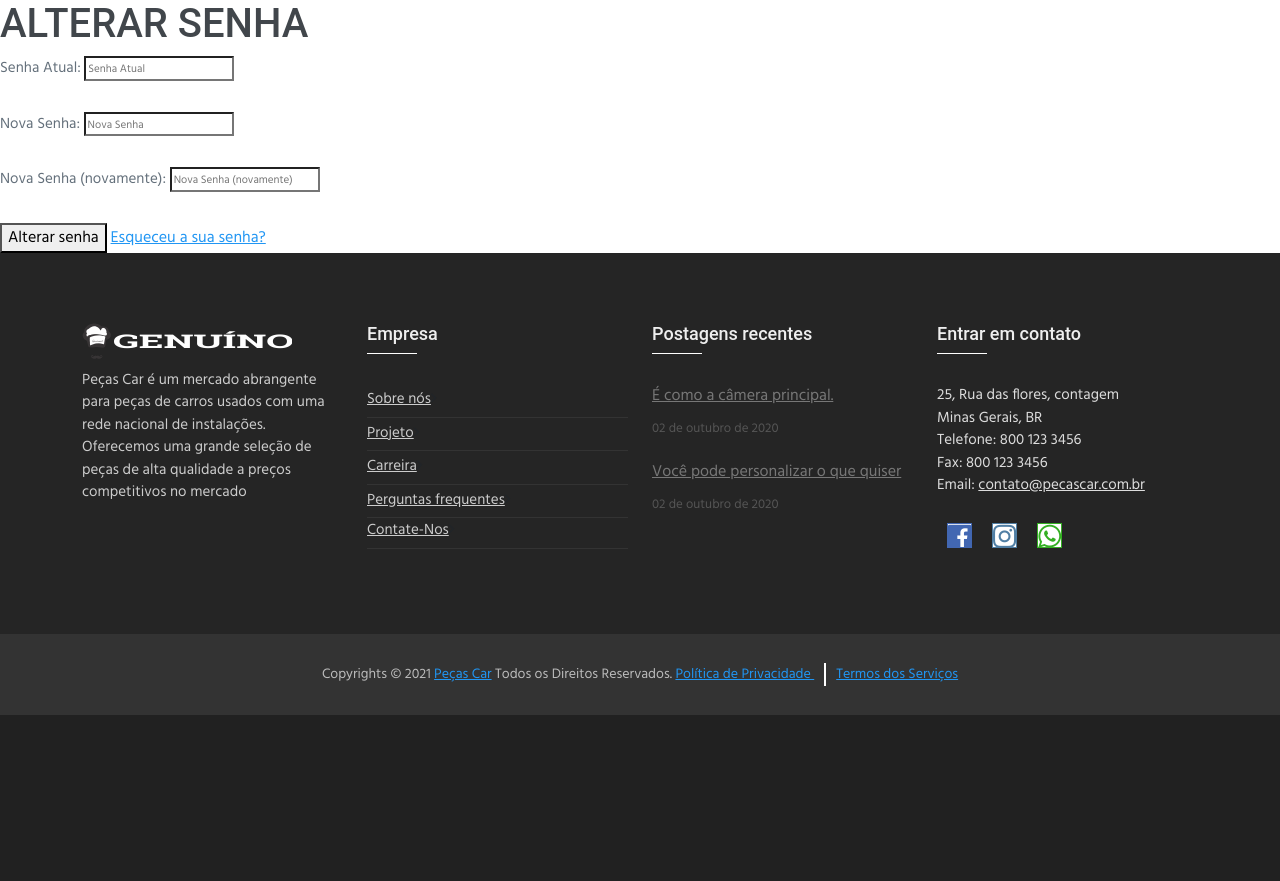
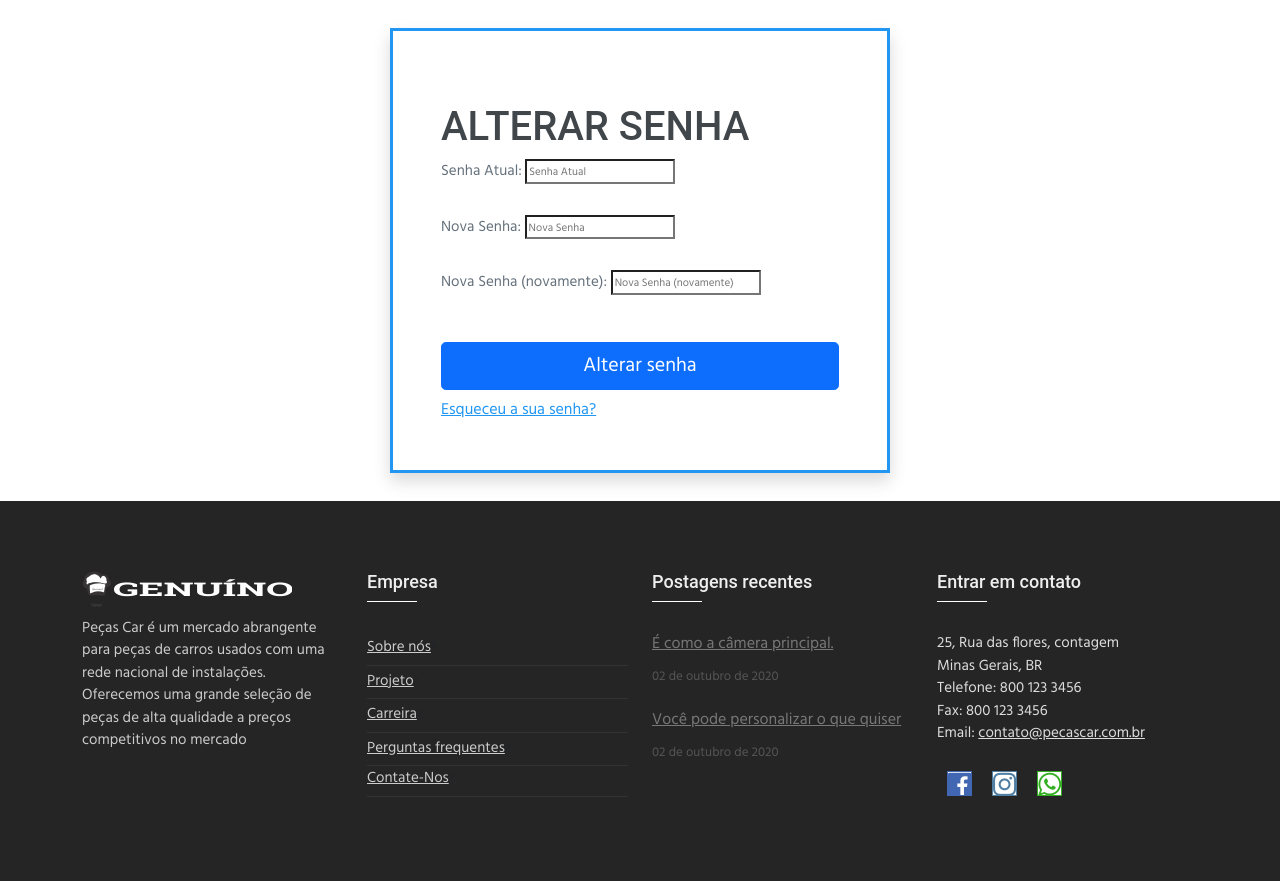
Before and after one commit to alfabar/pecas.vendas, a Django app: page /accounts/password/change/ in a window 1280 px wide. Shown: the part 108-989 px from the top of the page. Before the commit the page ends 823 px from the top, so only its background shows below. Run offline with Django 3.2, Linux system fonts and the light colour scheme; a user stored in the database is signed in; data that the repository does not hold is empty; parts of the project's set-up code (start-up, migrations or seed data) failed here and were passed over; some libraries are stand-ins or nearby versions.

Commit message:
atualizado

```diff
--- a/main/templates/account/password_change.html
+++ b/main/templates/account/password_change.html
@@ -1,16 +1,21 @@
-{% extends "account/base.html" %}
+{% extends "account/base.html" %} {% load i18n %} {% block head_title %}{% trans "Change Password" %}{% endblock %} {% block content %}
+<div class="modal-dialog" role="document">
+    <div class="modal-content rounded-5 shadow">
+        <div class="modal-header p-5 pb-4 border-bottom-0">
 
-{% load i18n %}
+            <!-- <h5 class="modal-title">Modal title</h5> -->
+        </div>
 
-{% block head_title %}{% trans "Change Password" %}{% endblock %}
+        <div class="modal-body p-5 pt-0">
+            <h1>{% trans "Change Password" %}</h1>
 
-{% block content %}
-    <h1>{% trans "Change Password" %}</h1>
+            <form method="POST" action="{% url 'account_change_password' %}" class="password_change">
+                {% csrf_token %} {{ form.as_p }}
+                <button class="w-100 mb-2 btn btn-lg rounded-4 btn-primary mt-3" type="submit" name="action">{% trans "Change Password" %}</button>
+                <a href="{% url 'account_reset_password' %}">{% trans "Forgot Password?" %}</a>
+            </form>
+        </div>
 
-    <form method="POST" action="{% url 'account_change_password' %}" class="password_change">
-        {% csrf_token %}
-        {{ form.as_p }}
-        <button type="submit" name="action">{% trans "Change Password" %}</button>
-        <a href="{% url 'account_reset_password' %}">{% trans "Forgot Password?" %}</a>
-    </form>
+    </div>
+</div>
 {% endblock %}
```
